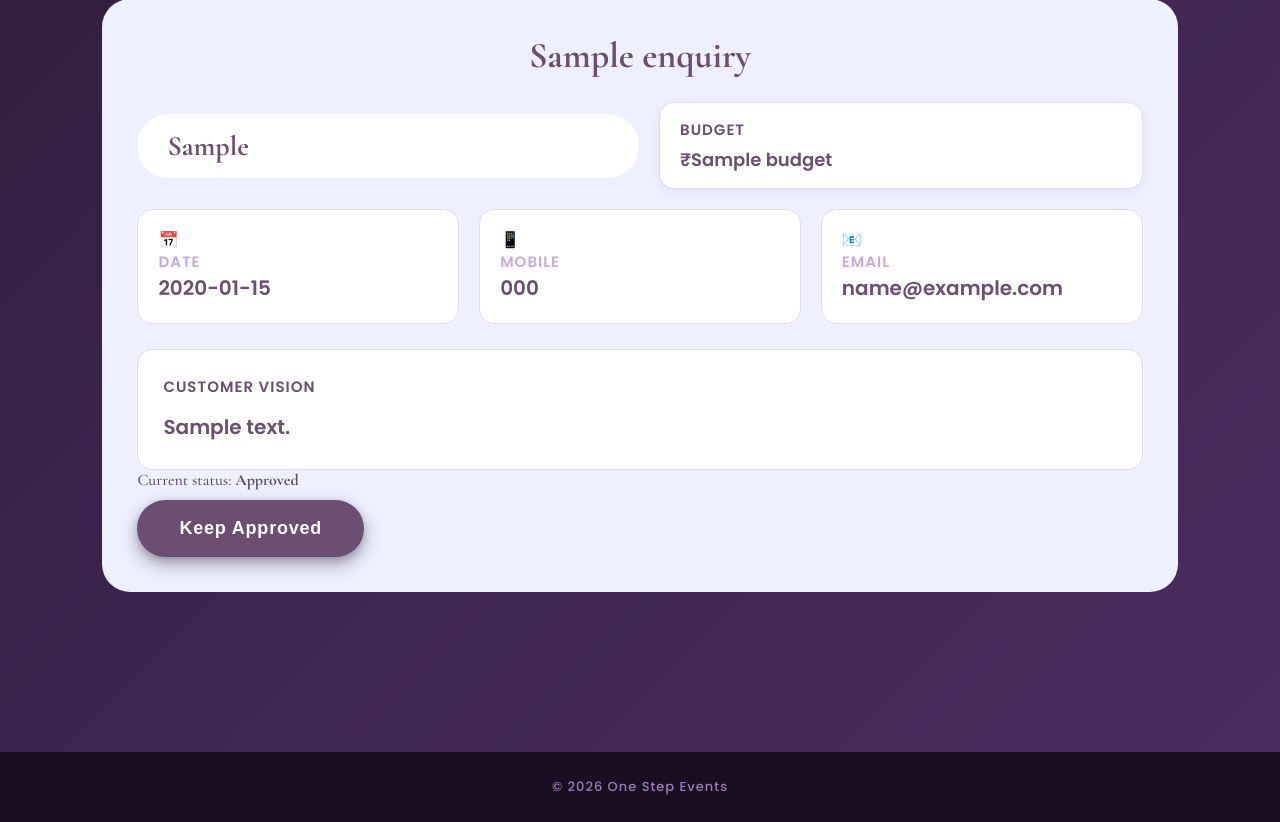
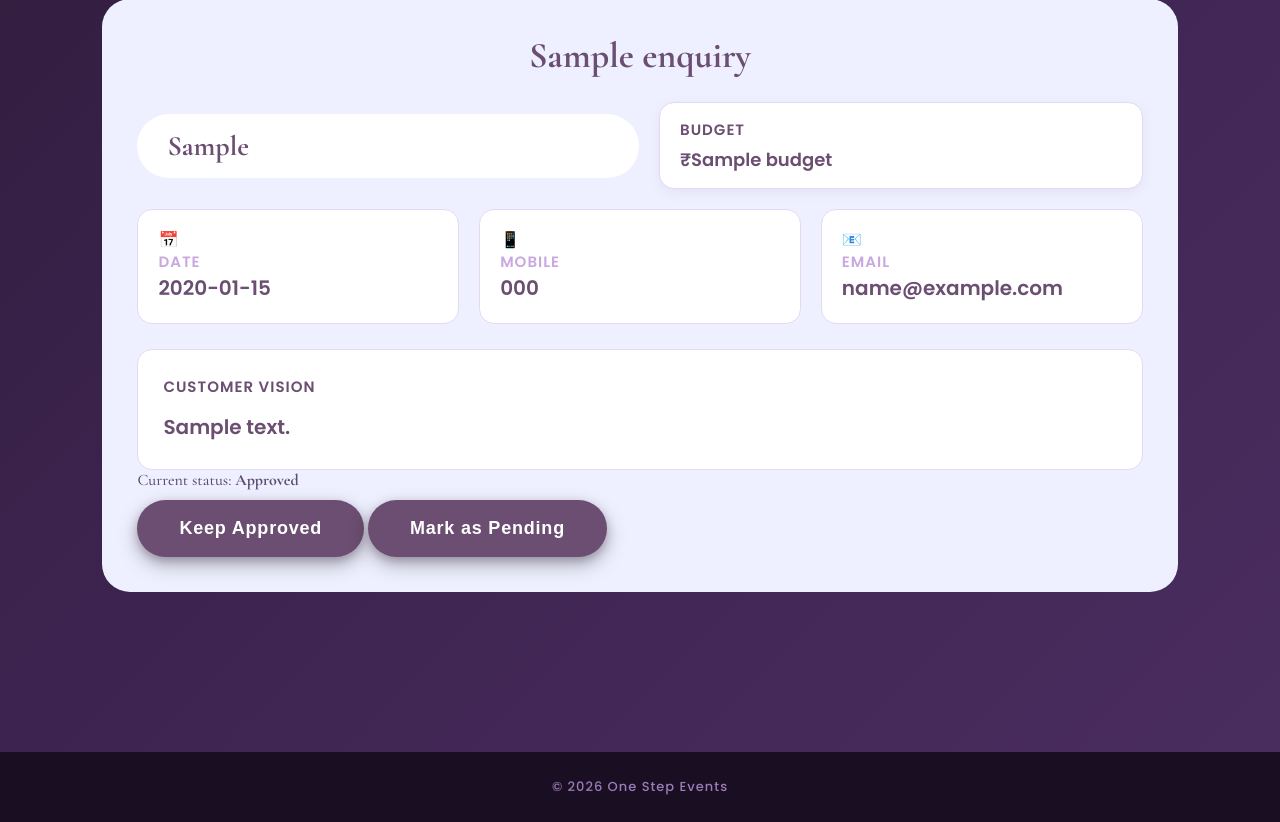
Before and after one commit to Mokshitha-hub/one-step-events, a Flask app: template templates/dashboard.html in a window 1280 px wide. Shown: the part 539-1361 px from the top of the page. Run offline with Flask 3, Linux system fonts and the light colour scheme; the template is opened without the code that fills it: most values are stand-ins (such as "Sample title", 1, 10 or a date in 2020).

Commit message:
Add approval revert action

```diff
--- a/app.py
+++ b/app.py
@@ -131,7 +131,11 @@ def submit_enquiry():
 @app.route("/update-status", methods=["POST"])
 def update_status():
     enquiry_id = request.form["enquiry_id"]
-    new_status = "Approved" if request.form.get("approve_event") == "yes" else "Pending"
+    new_status = request.form.get("status_action", "pending")
+    if new_status == "approve":
+        new_status = "Approved"
+    else:
+        new_status = "Pending"
 
     df = load_enquiries()
     df.loc[df["Enquiry ID"].astype(str) == str(enquiry_id), "Status"] = new_status
--- a/templates/dashboard.html
+++ b/templates/dashboard.html
@@ -101,14 +101,18 @@
             <form class="status-form" method="POST" action="{{ url_for('update_status') }}">
                 <input type="hidden" name="enquiry_id" value="{{ enquiry['Enquiry ID'] }}">
                 <p class="status-label">Current status: <strong>{{ enquiry.get('Status', 'Pending') }}</strong></p>
-                <input type="hidden" name="approve_event" value="yes">
-                <button type="submit">
+                <div class="status-actions">
+                    <button type="submit" name="status_action" value="approve">
                         {% if enquiry.get('Status') == 'Approved' %}
                         Keep Approved
                         {% else %}
                         Approve This Event
                         {% endif %}
                     </button>
+                    <button type="submit" name="status_action" value="pending">
+                        Mark as Pending
+                    </button>
+                </div>
             </form>
 
         </div>
```
Lines whose indentation alone changed are shown as unchanged.
